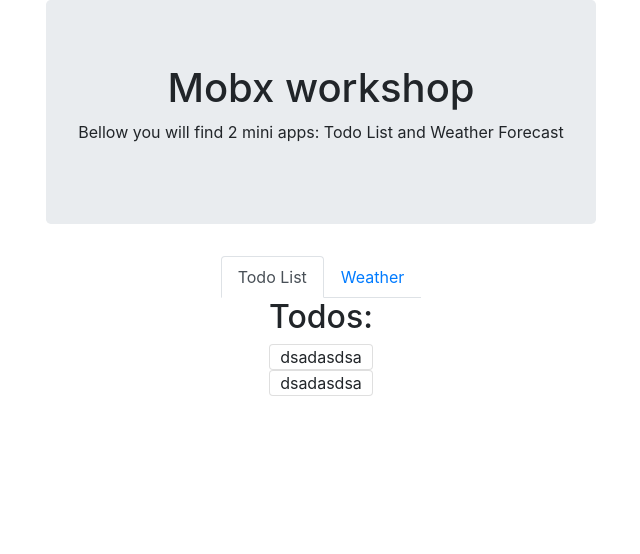
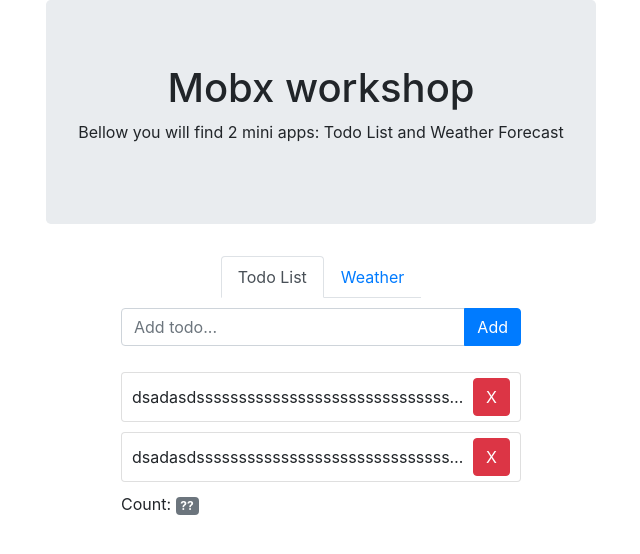
Before and after one commit to etsvet/mobx-workshop, a React (Create React App) app: page / in a window 1280 px wide. Both pictures are taken after a click on the tab "Todo List". Shown: the top 554 px of the page, without its empty margins (319-959 px from the left). Built offline with nearby package versions, Linux system fonts and the light colour scheme.

Commit message:
Todo components

```diff
--- a/src/App.css
+++ b/src/App.css
@@ -44,3 +44,9 @@
 .App > .nav {
   /*max-width: 50%;*/
 }
+
+.close-btn {
+  width: fit-content;
+  margin-left: 5px;
+  mnargin-right: 5px;
+}
--- /dev/null
+++ b/src/components/Todo.css
@@ -0,0 +1,25 @@
+.todo-item {
+    /*margin: 10px;*/
+    margin-bottm: 10px;
+    margin-top: 10px;
+    /*padding: 10px;*/
+    width: 400px;
+    height: 50px;
+    text-align: left;
+    text-overflow: ellipsis;
+}
+
+.todo-item__todo-text {
+    text-overflow: ellipsis;
+    overflow: hidden;
+    white-space: nowrap;
+}
+
+.card.todo-item {
+    display: flex;
+    justify-content: space-between;
+    align-items: center;
+    flex-direction: row;
+    padding-left: 10px;
+    padding-right: 10px;
+}
--- a/src/components/Todo.tsx
+++ b/src/components/Todo.tsx
@@ -1,13 +1,20 @@
 import React from 'react';
 import Badge from 'react-bootstrap/Badge';
 import Card from 'react-bootstrap/Card';
+import Button from 'react-bootstrap/Button';
+
+import './Todo.css';
 
 import { Todo as TodoStore } from '../stores';
 
+const BASE_CLASS = "todo-item"
+
 export const Todo = ({ todoData }: { todoData: TodoStore }) => {
+
   return (
-      <Card>
-        dsadasdsa
+      <Card className={BASE_CLASS}>
+        <span className={`${BASE_CLASS}__todo-text`}>dsadasdsssssssssssssssssssssssssssssssssssssssssssssssssssssa</span>
+        <Button variant="danger" className="close-btn">X</Button>
       </Card>
   )
 }
--- /dev/null
+++ b/src/components/TodoList.css
@@ -0,0 +1,9 @@
+.todo-list-container {
+    display: flex;
+    flex-direction: column;
+    align-items: flex-start;
+}
+
+.todo-list__count {
+    margin-top: 10px;
+}
--- a/src/components/TodoList.tsx
+++ b/src/components/TodoList.tsx
@@ -1,13 +1,22 @@
 import React from 'react';
+import Badge from 'react-bootstrap/Badge'
 
 import { Todo } from './Todo';
 import { Todo as TodoStore, TodoList as TodoListStore } from '../stores';
 
+import './TodoList.css';
+
 export const TodoList = ({ todos }: { todos: TodoListStore }) => {
   return (
-      <div>
-        <h2>Todos:</h2>
+      <div className="todo-list-container">
+
+
         { todos.list.map(todo => <Todo key={todo.id} todoData={todo} />) }
+        <div className="todo-list__count">
+          {/* TODO: display todos count */}
+          <span>Count:  </span>
+          <Badge variant="secondary">??</Badge>
+        </div>
       </div>
   )
 }
--- /dev/null
+++ b/src/pages/TodoPage.css
@@ -0,0 +1,8 @@
+h2 {
+    margin: 20px;
+}
+
+
+.todo-page {
+    padding: 10px;
+}
--- a/src/pages/TodoPage.tsx
+++ b/src/pages/TodoPage.tsx
@@ -1,7 +1,10 @@
 import React from 'react';
+import FormControl from 'react-bootstrap/FormControl';
+import InputGroup from 'react-bootstrap/InputGroup';
+import Button from 'react-bootstrap/Button';
 
 import {TodoList} from '../components/TodoList';
-
+import './TodoPage.css';
 
 const fakeTodos = {
   list: [
@@ -22,7 +25,15 @@
 
 export const TodoPage = () => {
   return (
-      <div>
+      <div className="todo-page">
+        <InputGroup className="mb-3">
+          <FormControl
+            placeholder="Add todo..."
+          />
+          <InputGroup.Append>
+            <Button variant="primary">Add</Button>
+          </InputGroup.Append>
+        </InputGroup>
         <TodoList todos={fakeTodos as any}/>
       </div>
   )
```
